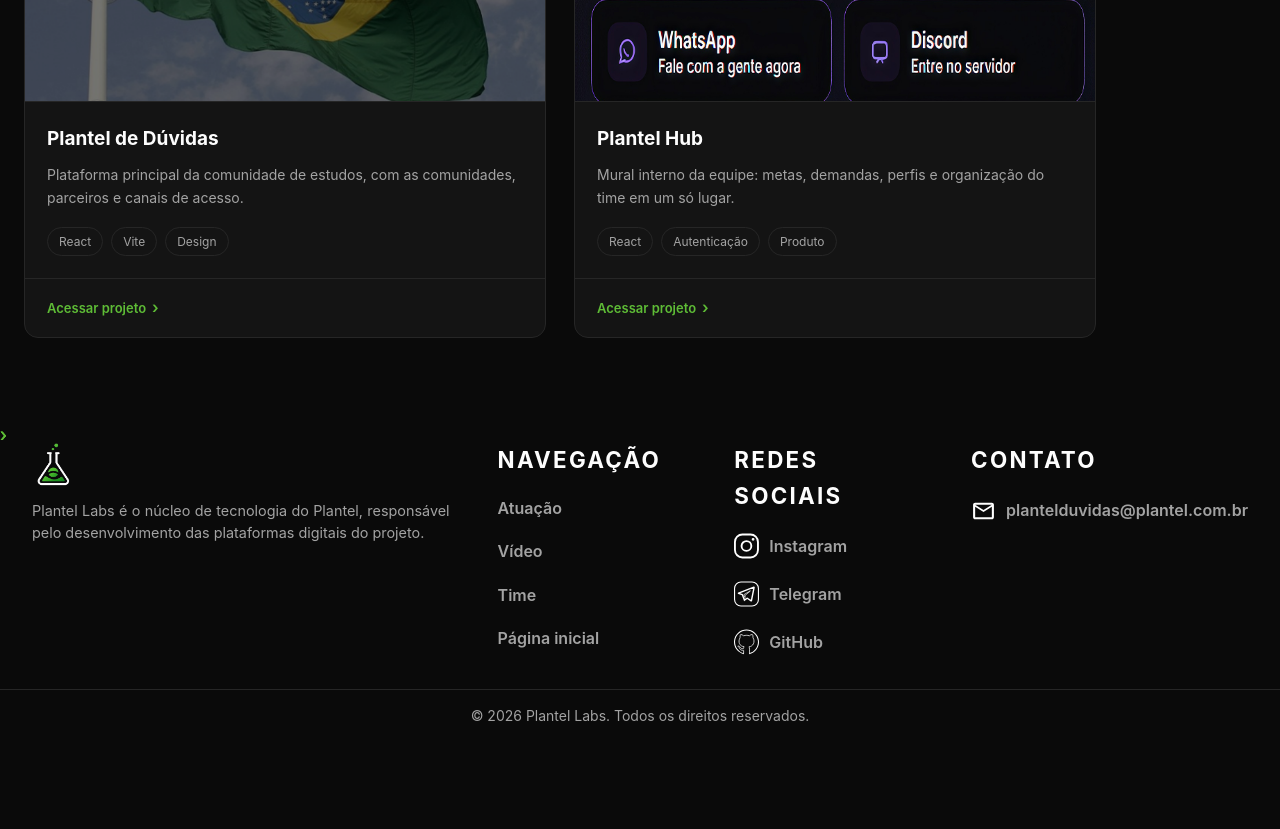
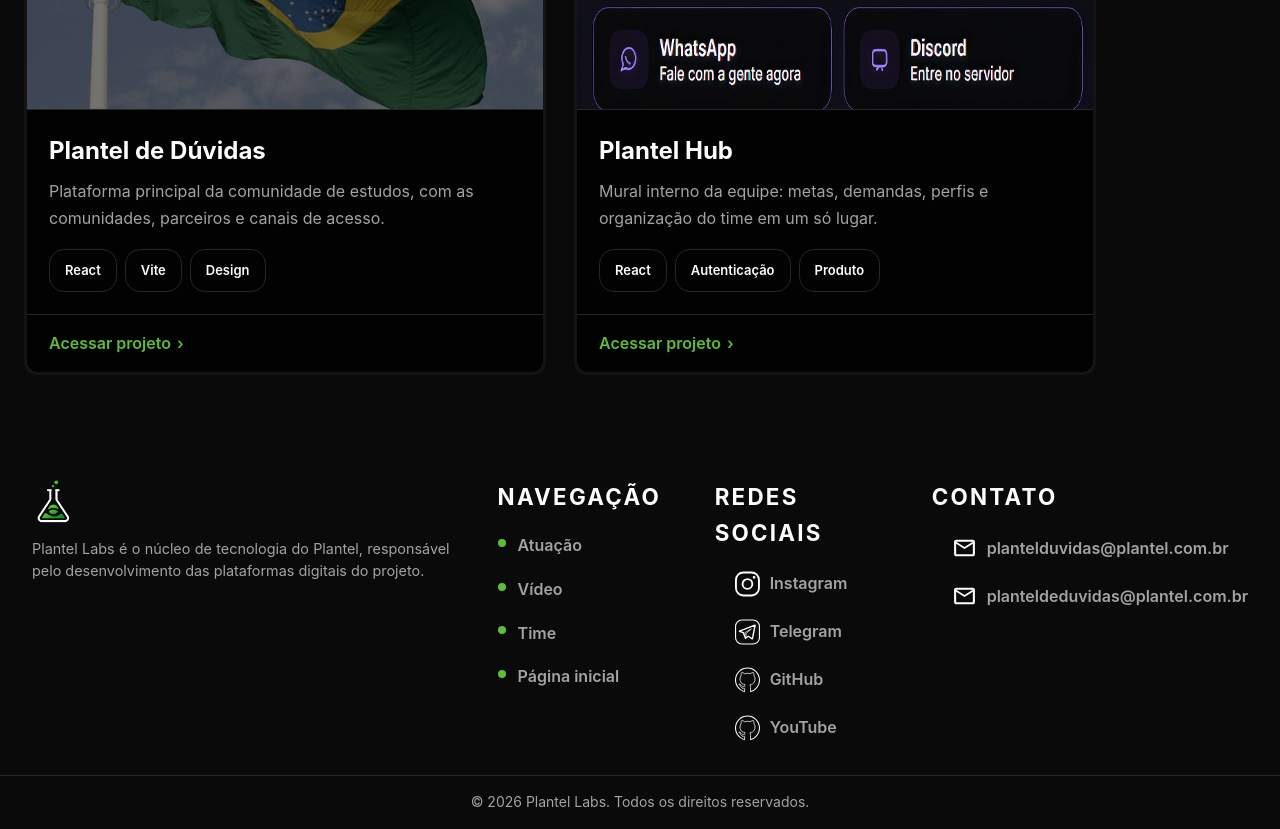
Before and after one commit to planteldeduvidas-beep/Plantel-Home-page, a React (Vite) app: page /plantel-lab in a window 1280 px wide. Shown: the part 1100-1929 px from the top of the page. Before the commit the page ends 1843 px from the top, so only its background shows below. Built offline with nearby package versions, Linux system fonts and the light colour scheme.

Commit message:
ajustando designer dos cards dos projetos

```diff
--- a/src/pages/PlantelLab.jsx
+++ b/src/pages/PlantelLab.jsx
@@ -140,7 +140,7 @@ export default function PlantelLab() {
 
             <div>
               <h4 className="plab-footer__title">Navegação</h4>
-              <ul className="plab-footer__list plab-footer__list--arrow">
+              <ul className="plab-footer__list plab-footer__list--dot">
                 <li><a href="#atuacao">Atuação</a></li>
                 <li><a href="#video">Vídeo</a></li>
                 <li><a href="#time">Time</a></li>
@@ -151,16 +151,23 @@ export default function PlantelLab() {
             <div>
               <h4 className="plab-footer__title">Redes Sociais</h4>
               <ul className="plab-footer__list">
-                <li><img src="src/assets/iconInsta.svg" alt="" /><a href="#" aria-label="Instagram">Instagram</a></li>
-                <li><img src="src/assets/iconTelegram.svg" alt="" /><a href="#" aria-label="LinkedIn">Telegram</a></li>
-                <li><img src="src/assets/iconGithub.svg" alt="" /><a href="#" aria-label="GitHub">GitHub</a></li>
+                <li>
+                  <img src="src/assets/iconInsta.svg" alt="" /><a href="https://www.instagram.com/planteldeduvidas/" aria-label="Instagram" target="_blank">Instagram</a></li>
+                <li>
+                  <img src="src/assets/iconTelegram.svg" alt="" /><a href="https://t.me/plantelduvidas" aria-label="LinkedIn" target="_blank">Telegram</a></li>
+                <li>
+                  <img src="src/assets/iconGithub.svg" alt="" /><a href="#" aria-label="GitHub" target="_blank">GitHub</a>
+                </li>
+                <li>
+                  <img src="src/assets/iconGithub.svg" alt="" /><a href="https://www.youtube.com/@PlanteldeDuvidas" aria-label="GitHub" target="_blank">YouTube</a>
+                </li>
               </ul>
             </div>
-
              <div>
               <h4 className="plab-footer__title">Contato</h4>
               <ul className="plab-footer__list">
                 <li><img src="src/assets/iconEmail.svg" alt="" /><a href="mailto:plantelduvidas@plantel.com.br">plantelduvidas@plantel.com.br</a></li>
+                <li><img src="src/assets/iconEmail.svg" alt="" /><a href="mailto:plantelduvidas@plantel.com.br">planteldeduvidas@plantel.com.br</a></li>
               </ul>
             </div>
           </div>
--- a/src/styles/plantelLab.css
+++ b/src/styles/plantelLab.css
@@ -105,20 +105,6 @@ body{
   border-radius: 10px;
 }
 
-/* .plab-header__brand {
-  display: flex;
-  align-items: center;
-  gap: 12px;
-  text-decoration: none;
-  color: inherit;
-}
-
-.plab-header__logo {
-  height: 65px;
-  width: 65px;
-  border-radius: 10px;
-} */
-
 .plab-header__name {
   display: flex;
   flex-direction: row;
@@ -168,18 +154,6 @@ body{
   transform: scaleX(1);
 }
 
-/* .plab-header__link {
-  color: var(--plab-text);
-  text-decoration: none;
-  font-weight: 700;
-  font-size: 1.1rem;
-  transition: color 0.2s;
-}
-
-.plab-header__link:hover {
-  color: var(--plab-green-light);
-} */
-
 .plab-header__cta {
   display: inline-flex;
   align-items: center;
@@ -210,23 +184,6 @@ body{
   box-shadow: 0 3px 10px rgba(20, 115, 21, 0.3);
 }
 
-/* .plab-header__cta {
-  display: inline-flex;
-  align-items: center;
-  padding: 9px 18px;
-  border-radius: 6px;
-  background: var(--plab-green-dark);
-  color: #fff;
-  font-size: 14px;
-  font-weight: 600;
-  text-decoration: none;
-  transition: background 0.2s;
-}
-
-.plab-header__cta:hover {
-  background: transparent;
-  border: 0px solid var(--plab-green-mid);
-} */
 
 .plab-header__toggle {
   display: none;
@@ -251,7 +208,7 @@ body{
 
 /* ---------- HERO ---------- */
 .plab-hero {
-  padding: 96px 0 88px;
+  padding: 8rem 0 4rem;
   border-bottom: 1px solid var(--plab-border);
 }
 
@@ -387,8 +344,8 @@ body{
 .plab-card {
   display: flex;
   flex-direction: column;
-  background: var(--plab-surface);
-  border: 1px solid var(--plab-border);
+  background: #020202;
+  border: 3px solid var(--plab-surface);
   border-radius: 14px;
   overflow: hidden;
   text-decoration: none;
@@ -426,13 +383,14 @@ body{
 }
 
 .plab-card__title {
-  font-size: 19px;
+  font-size: x-large;
   font-weight: 700;
   margin: 0 0 8px;
 }
 
 .plab-card__desc {
-  font-size: 14px;
+  font-size: medium;
+  font-weight: 400;
   line-height: 1.65;
   color: var(--plab-muted);
   margin: 0 0 18px;
@@ -445,11 +403,12 @@ body{
 }
 
 .plab-tag {
-  padding: 4px 11px;
+  padding: 10px 15px;
   border: 1px solid var(--plab-border);
-  border-radius: 100px;
-  font-size: 12px;
-  color: var(--plab-muted);
+  border-radius: 15px;
+  font-size: small;
+  font-weight: 600;
+  color: var(--plab-text);
 }
 
 .plab-card__link {
@@ -459,7 +418,7 @@ body{
   margin-top: 22px;
   padding: 16px 22px;
   border-top: 1px solid var(--plab-border);
-  font-size: 13px;
+  font-size: medium;
   font-weight: 600;
   color: var(--plab-green-light);
 }
@@ -533,6 +492,8 @@ body{
 }
 
 .plab-footer__list li {
+  position: relative;
+  padding-left: 20px;
   display: flex;
   align-items: center;
 }
@@ -548,19 +509,6 @@ body{
   height: 8px;
   border-radius: 50%;
   background-color: var(--plab-green-light);
-}
-
-/* variação com seta */
-.plab-footer__list--arrow li::before {
-  content: "›";
-  position: absolute;
-  left: 0;
-  top: 0.5em;
-  transform: translateY(-50%);
-  color: var(--plab-green-light);
-  font-size: 18px;
-  line-height: 1;
-  transition: transform 0.2s ease;
 }
 
 .plab-footer__list a {
```
